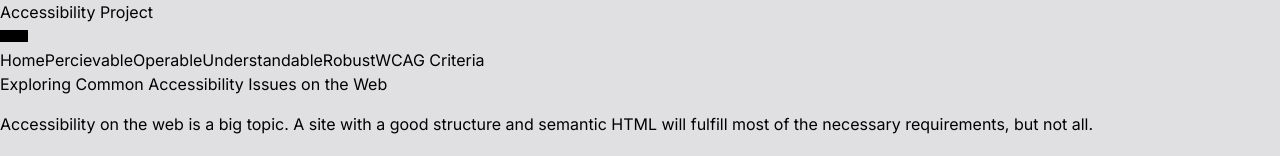
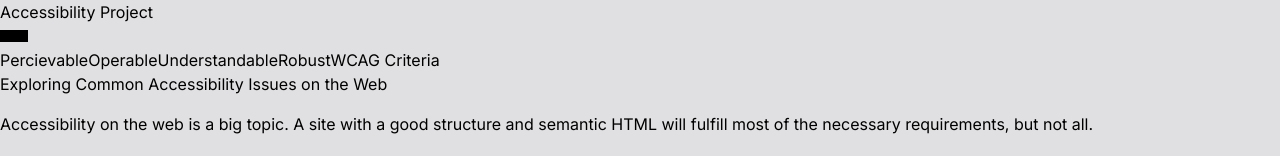
Before and after one commit to freddiekaplan-cme/accessibility, a Next.js app: page / in a window 1280 px wide. Shown: the top 156 px of the page. Built offline with nearby package versions, Linux system fonts and the light colour scheme.

Commit message:
Remove home link in menu.

```diff
--- a/app/components/Header.tsx
+++ b/app/components/Header.tsx
@@ -43,12 +43,7 @@ const Header = () => {
 				className={`${
 					showMenu ? "flex" : "hidden"
 				} sm:flex flex-col sm:flex-row gap-4 pt-4 sm:pt-2 pl-4 sm:pl-0`}
-				// 	showMenu ? "opacity-100 max-h-full" : "opacity-0 max-h-0"
-				// } flex flex-col sm:flex-row gap-4 pt-4 sm:pt-2 pl-4 sm:pl-0 transition ease-in-out duration-300`}
 			>
-				<Link onClick={handleClick} href="/" className="underLineLink">
-					Home
-				</Link>
 				<Link
 					onClick={handleClick}
 					href="/percievable"
```
